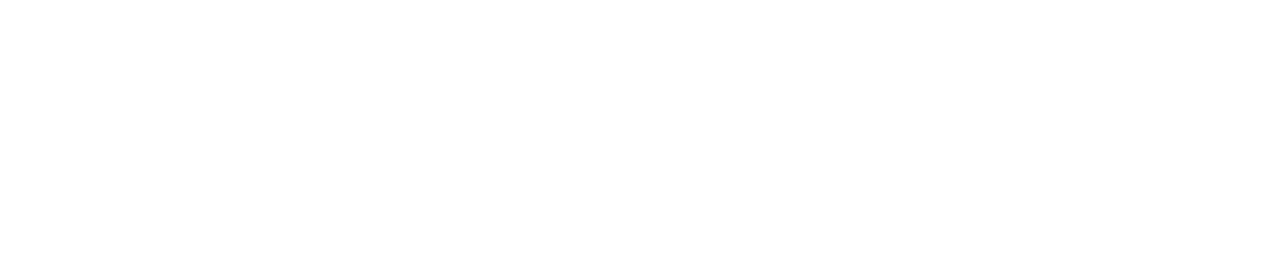
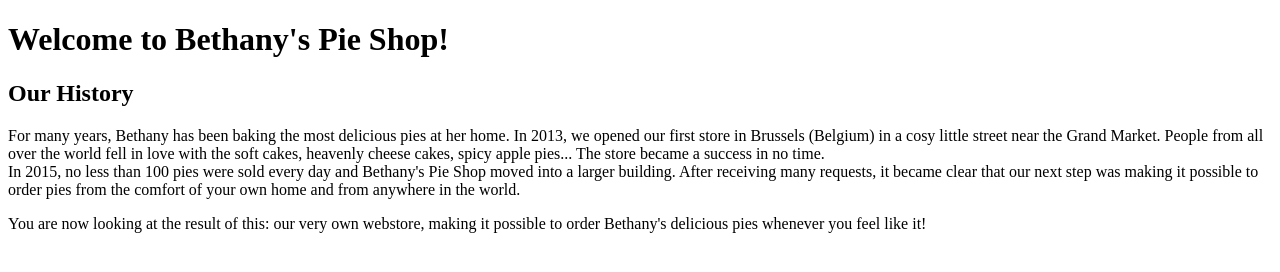
Before and after one commit to 13thDuke/bethanys-pie-shop, a plain HTML site: page index.html in a window 1280 px wide. Drawn offline with Linux system fonts and the light colour scheme.

Commit message:
Added some initial content to the page

```diff
--- a/index.html
+++ b/index.html
@@ -10,5 +10,14 @@
 
     <body>
 
+        <h1>Welcome to Bethany's Pie Shop!</h1> <!-- Page's title - h1 should only be used once in a page-->
+        <h2>Our History</h2>
+        <p>
+            For many years, Bethany has been baking the most delicious pies at her home. In 2013, we opened our first store in Brussels (Belgium) in a cosy little street near the Grand Market. People from all over the world fell in love with the soft cakes, heavenly cheese cakes, spicy apple pies... The store became a success in no time.
+            <br>In 2015, no less than 100 pies were sold every day and Bethany's Pie Shop moved into a larger building. After receiving many requests, it became clear that our next step was making it possible to order pies from the comfort of your own home and from anywhere in the world.
+        </p>
+        <p>
+            You are now looking at the result of this: our very own webstore, making it possible to order Bethany's delicious pies whenever you feel like it!
+        </p>
     </body>
 </html>
```
